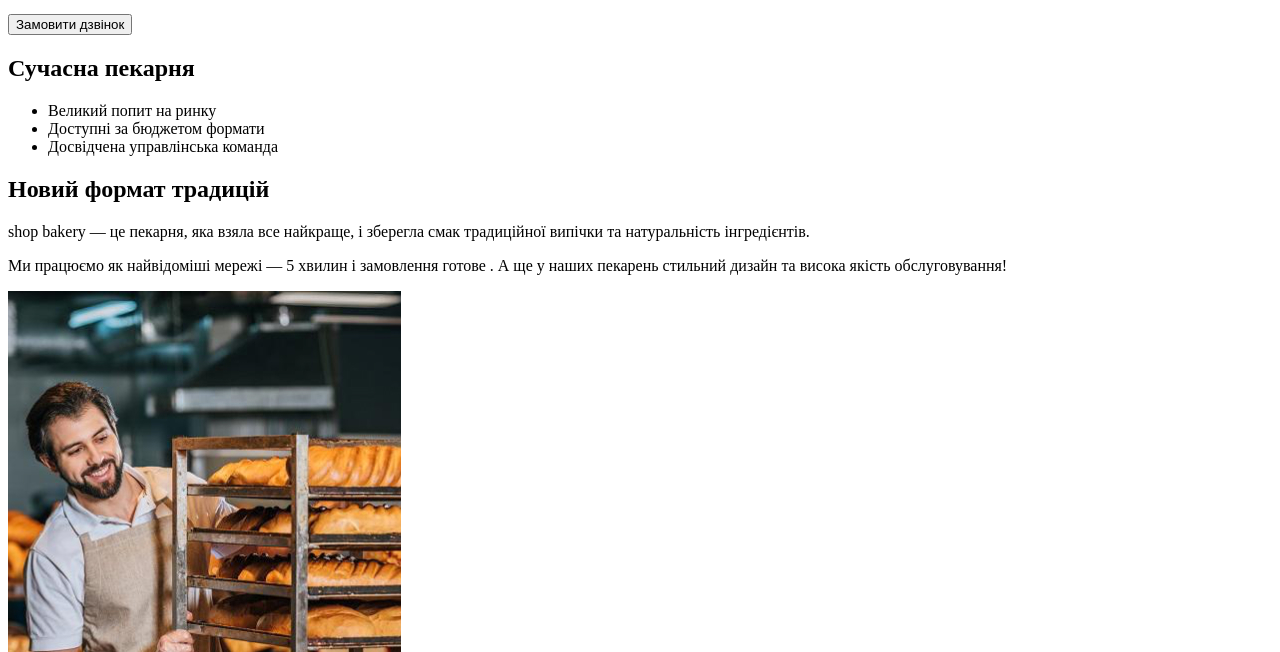
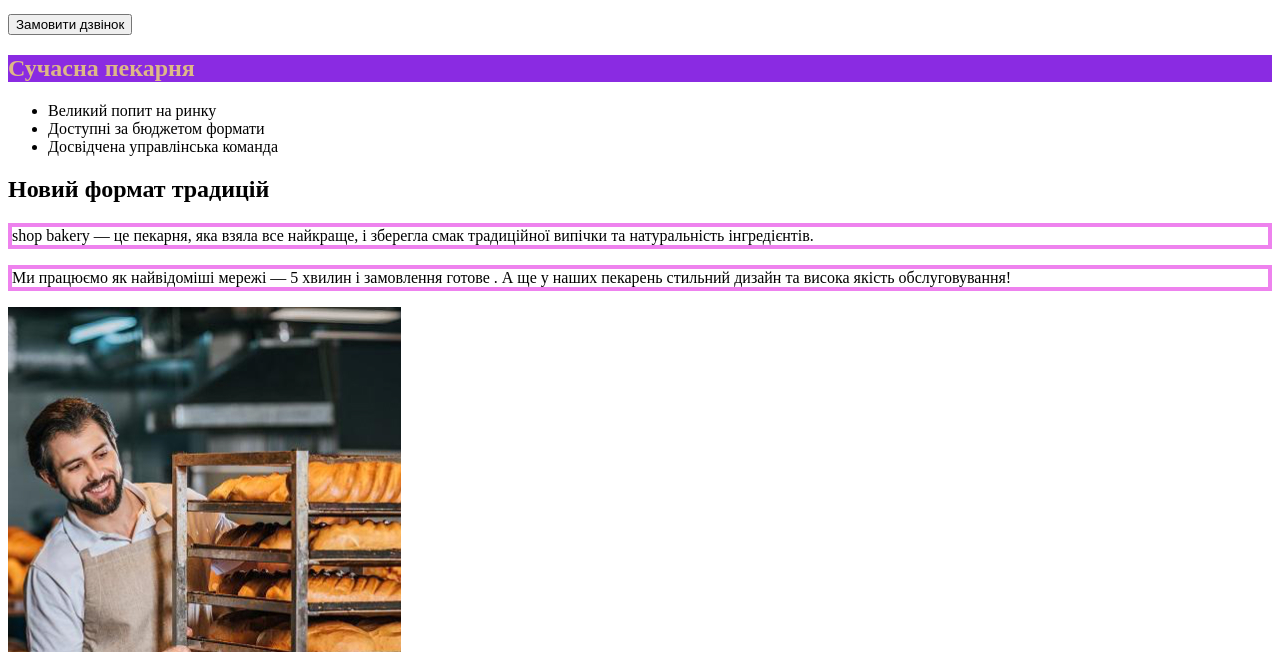
Before and after one commit to PushEaxVK/genius-project, a plain HTML site: page index.html in a window 1280 px wide. Shown: the part 148-800 px from the top of the page. Drawn offline with Linux system fonts and the light colour scheme.

Commit message:
Diferent methods of using css styles

```diff
--- /dev/null
+++ b/css/styles.css
@@ -0,0 +1,3 @@
+p {
+    border: 4px solid violet;
+}
--- a/index.html
+++ b/index.html
@@ -5,6 +5,14 @@
     <meta http-equiv="X-UA-Compatible" content="IE=edge" />
     <meta name="viewport" content="width=device-width, initial-scale=1.0" />
     <title>Сучасна пекарня</title>
+
+    <style>
+      h1 {
+        background-color: blueviolet;
+      }
+    </style>
+
+    <link rel="stylesheet" href="./css/styles.css" />
   </head>
   <body>
     <header>
@@ -24,7 +32,7 @@
     <main>
       <!-- main content -->
       <section>
-        <h1>Сучасна пекарня</h1>
+        <h1 style="color: burlywood">Сучасна пекарня</h1>
       </section>
       <section id="traditions-section">
         <ul>
```
